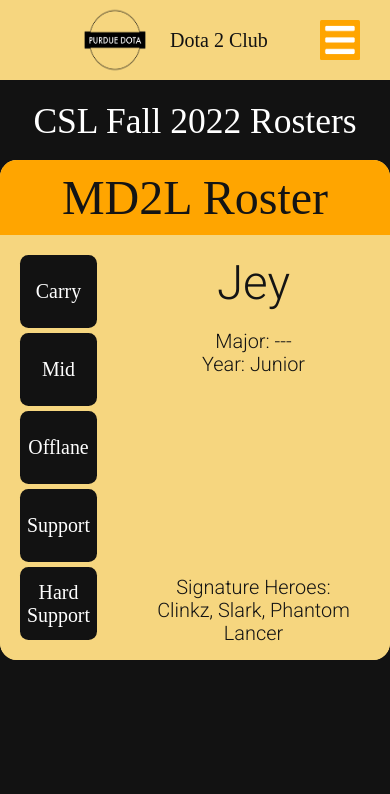
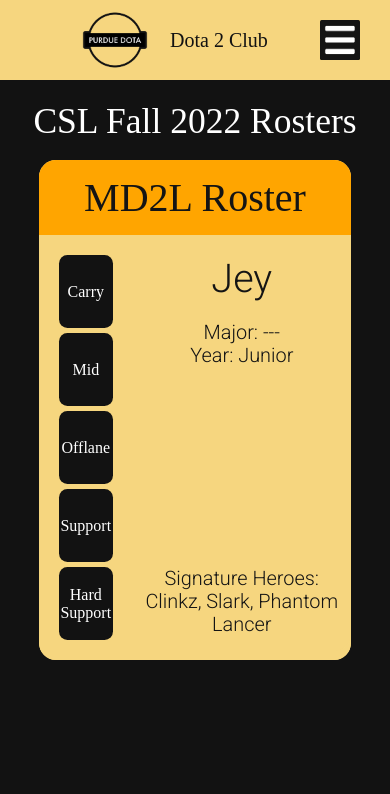
Before and after one commit to aaronzalez200/Purdue-DotaTeam-Nextjs, a Next.js app: page /Teams in a window 390 px wide. Shown: the top 794 px of the page. Built offline with nearby package versions, Linux system fonts and the light colour scheme; a web font is replaced by a local one.

Commit message:
Updated with Thomas's Feedback

```diff
--- a/components/navbar.js
+++ b/components/navbar.js
@@ -1,5 +1,5 @@
 import React from "react"
-import Logo from '../public/PULogo.png'
+
 import Image from 'next/image'
 import Link from "next/link"
 import styles from '../styles/Navbar.module.css'
@@ -30,7 +30,7 @@
             </Link>
         </div>
         <div className={styles.Home}>
-            <Image src={Logo} alt="fill" height="70px" width="70px"/>
+            <img src="/PULogoOutlined.png" alt="fill" width="70px"/>
             <Link href="/">
                 <a className={styles.Name}>Dota 2 Club</a>
             </Link>
--- a/styles/Achievements.module.css
+++ b/styles/Achievements.module.css
@@ -36,7 +36,7 @@
 }
 
 .Trophy {
-    width: calc(300px + 15vw);
+    height: 300px;
 }
 
 @media(max-width: 500px) and (min-width: 280px) {
--- a/styles/Body.module.css
+++ b/styles/Body.module.css
@@ -16,8 +16,6 @@
 .Box {
     display: flex;
     width: 100%;
-    margin-top: 100px;
-    margin-bottom: 300px;
     align-items: center;
     justify-content: center;
 }
@@ -79,7 +77,6 @@
     .Box {
         display: flex;
         width: 100%;
-        margin-bottom: calc(100px + 2vw);
         align-items: center;
         justify-content: center;
     }
--- a/styles/Contact.module.css
+++ b/styles/Contact.module.css
@@ -18,5 +18,5 @@
     align-items: center;
     justify-content: center;
     font-family: 'Roboto';
-    font-size: clamp(2vw, 5vw + 1rem, 10rem);
+    font-size: clamp(2vw, 3vw + 1rem, 8rem);
 }
--- a/styles/Navbar.module.css
+++ b/styles/Navbar.module.css
@@ -62,7 +62,6 @@
 
 @media(min-width: 1000px) {
     .hamburger {
-        outline: lime 1px solid;
         display: none;
     }
 }
@@ -81,7 +80,7 @@
         margin-left: -120px;
     }
     .image{
-        background-color: orange;
+        background-color: #141414;
         border-radius: 0.4vw;
     }
 }
--- a/styles/Teams.module.css
+++ b/styles/Teams.module.css
@@ -25,7 +25,7 @@
 .Content {
     display: grid;
     background-color: var(--text-main);
-    width: calc(50% + 300px);
+    width: 40%;
     background: var(--text-main);
     border-radius: 2vh;
     grid-template-columns: 30% 70%;
@@ -42,7 +42,7 @@
     color: #141414;
     border-radius: 2vh 2vh 0 0;
     font-family: 'BebasNeueRegular';
-    font-size: 3rem;
+    font-size: 2.5rem;
     display: grid;
     justify-content: center;
     align-items: center;
@@ -52,6 +52,7 @@
     display: grid;
     grid-area: left;
     background: var(--text-main);
+    text-align: center;
     padding: 20px;
     gap: 5px;
     border-radius: 0 0 0 2vh;
@@ -70,7 +71,7 @@
     grid-area: player1;
     display: flex;
     font-family: 'BebasNeueRegular';
-    font-size: 2rem;
+    font-size: 1.5rem;
     align-items: center;
     justify-content: center;
     border-radius: 1vh;
@@ -88,7 +89,7 @@
     grid-area: player2;
     display: flex;
     font-family: 'BebasNeueRegular';
-    font-size: 2rem;
+    font-size: 1.5rem;
     align-items: center;
     justify-content: center;
     border-radius: 1vh;
@@ -106,7 +107,7 @@
     grid-area: player3;
     display: flex;
     font-family: 'BebasNeueRegular';
-    font-size: 2rem;
+    font-size: 1.5rem;
     align-items: center;
     justify-content: center;
     border-radius: 1vh;
@@ -124,7 +125,7 @@
     grid-area: player4;
     display: flex;
     font-family: 'BebasNeueRegular';
-    font-size: 2rem;
+    font-size: 1.5rem;
     align-items: center;
     justify-content: center;
     border-radius: 1vh;
@@ -142,7 +143,7 @@
     grid-area: player5;
     display: flex;
     font-family: 'BebasNeueRegular';
-    font-size: 2rem;
+    font-size: 1.5rem;
     align-items: center;
     justify-content: center;
     border-radius: 1vh;
@@ -179,7 +180,7 @@
 
 .Image {
     background: var(--text-main);
-    height: calc(300px + 1vw);
+    width: 100%;
     z-index: 0;
 }
 
@@ -194,7 +195,7 @@
 }
 
 .Name {
-    font-size: calc(1vw + 2rem);
+    font-size: calc(1vw + 1.5rem);
     font-family: 'Roboto';
     color: #141414;
     background: var(--text-main);
@@ -216,6 +217,12 @@
 }
 
 @media(max-width: 1000px) and (min-width: 280px) {
+    .Content {
+        width: 80%;
+    }
+    .Left div {
+        font-size: 1rem;
+    }
     .Right {
         grid-area: right;
         background: var(--text-main);
@@ -251,7 +258,7 @@
         text-align: center;
     }
     .Name {
-        font-size: calc(4vw + 2rem);
+        font-size: calc(4vw + 1.5rem);
         font-family: 'Roboto';
         color: #141414;
         background: var(--text-main);
```
Also changed, not shown: public/PULogoOutlined.png (added), public/PurdueLogoSVG.svg (added).
